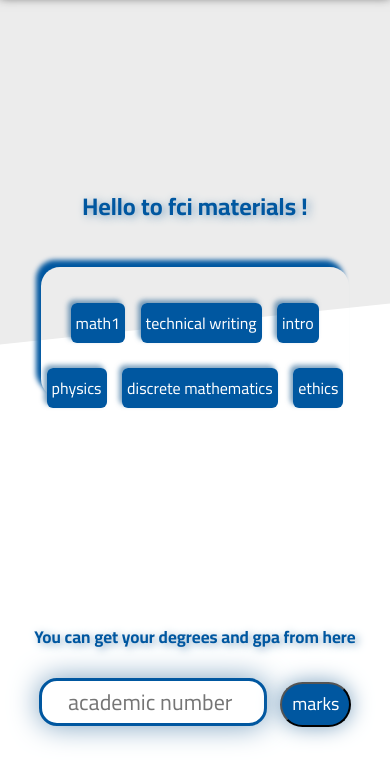
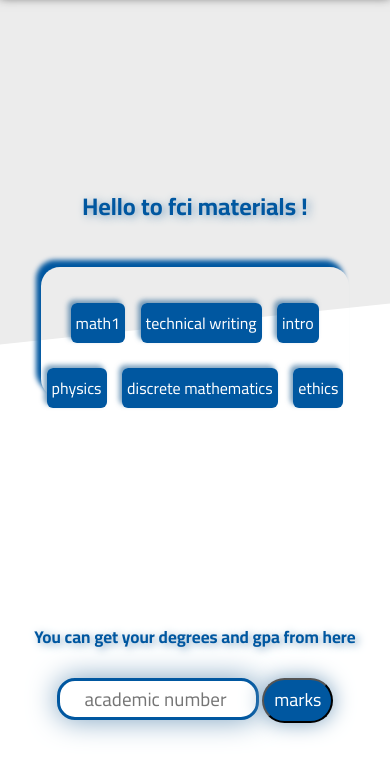
Before and after one commit to Mohamedhany10/new, a plain HTML site: page index.html in a window 390 px wide. Shown: the part 93-876 px from the top of the page. Drawn offline with Linux system fonts and the light colour scheme.

Commit message:
Update index2.css

```diff
--- a/css/index2.css
+++ b/css/index2.css
@@ -237,7 +237,7 @@ position: relative;
 }
 @media( max-width:992px ){
     .degrees .container .text {
-        font-size: 22px;
+        font-size: 19px;
     }
 }
 .degrees .container .submit{
@@ -253,6 +253,7 @@ position: relative;
 @media( max-width:992px ){
     .degrees .container .submit {
         font-size: 18px;
+        margin-left: 0;
     }
 }
 /* end landing */
```
